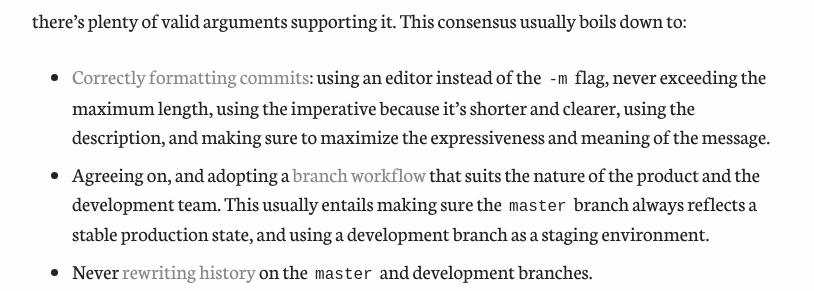
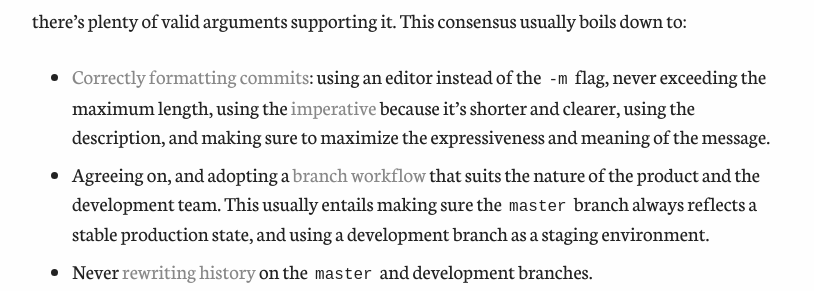
Before and after one commit to fnune/fnune.github.io, a Jekyll site: the page built from _posts/2018-02-02-git-best-practices-atomic-commits.markdown, in a window 1280 px wide and 900 px high, scrolled down 626 px. Shown: the part 198-489 px from the top of the window, without its empty margins (233-1047 px from the left). Built offline with Jekyll 4.4.1, drawn with Linux system fonts in a browser that asks for light colours; comment, search, counter and statistics services are not loaded; part of the change alters nothing that is shown.

```diff
--- a/_posts/2018-02-02-git-best-practices-atomic-commits.markdown
+++ b/_posts/2018-02-02-git-best-practices-atomic-commits.markdown
@@ -7,7 +7,7 @@ date:   2018-02-19 12:47:51 +0200
 
 Reading up on best practices regarding the shape of commits and their messages is something most software developers have done. It's not hard to realize that there's a consensus, and that there's plenty of valid arguments supporting it. This consensus usually boils down to:
 
-- [Correctly formatting commits](https://chris.beams.io/posts/git-commit/): using an editor instead of the `-m` flag, never exceeding the maximum length, using the imperative because it's shorter and clearer, using the description, and making sure to maximize the expressiveness and meaning of the message.
+- [Correctly formatting commits](https://chris.beams.io/posts/git-commit/): using an editor instead of the `-m` flag, never exceeding the maximum length, using the [imperative](https://en.wikipedia.org/wiki/Grammatical_mood#Imperative) because it's shorter and clearer, using the description, and making sure to maximize the expressiveness and meaning of the message.
 - Agreeing on, and adopting a [branch workflow](http://nvie.com/posts/a-successful-git-branching-model/) that suits the nature of the product and the development team. This usually entails making sure the `master` branch always reflects a stable production state, and using a development branch as a staging environment.
 - Never [rewriting history](https://git-scm.com/book/en/v2/Git-Tools-Rewriting-History) on the `master` and development branches.
 - [Committing often](https://sethrobertson.github.io/GitBestPractices/#sausage_metaphor) and keeping commits small.
```
